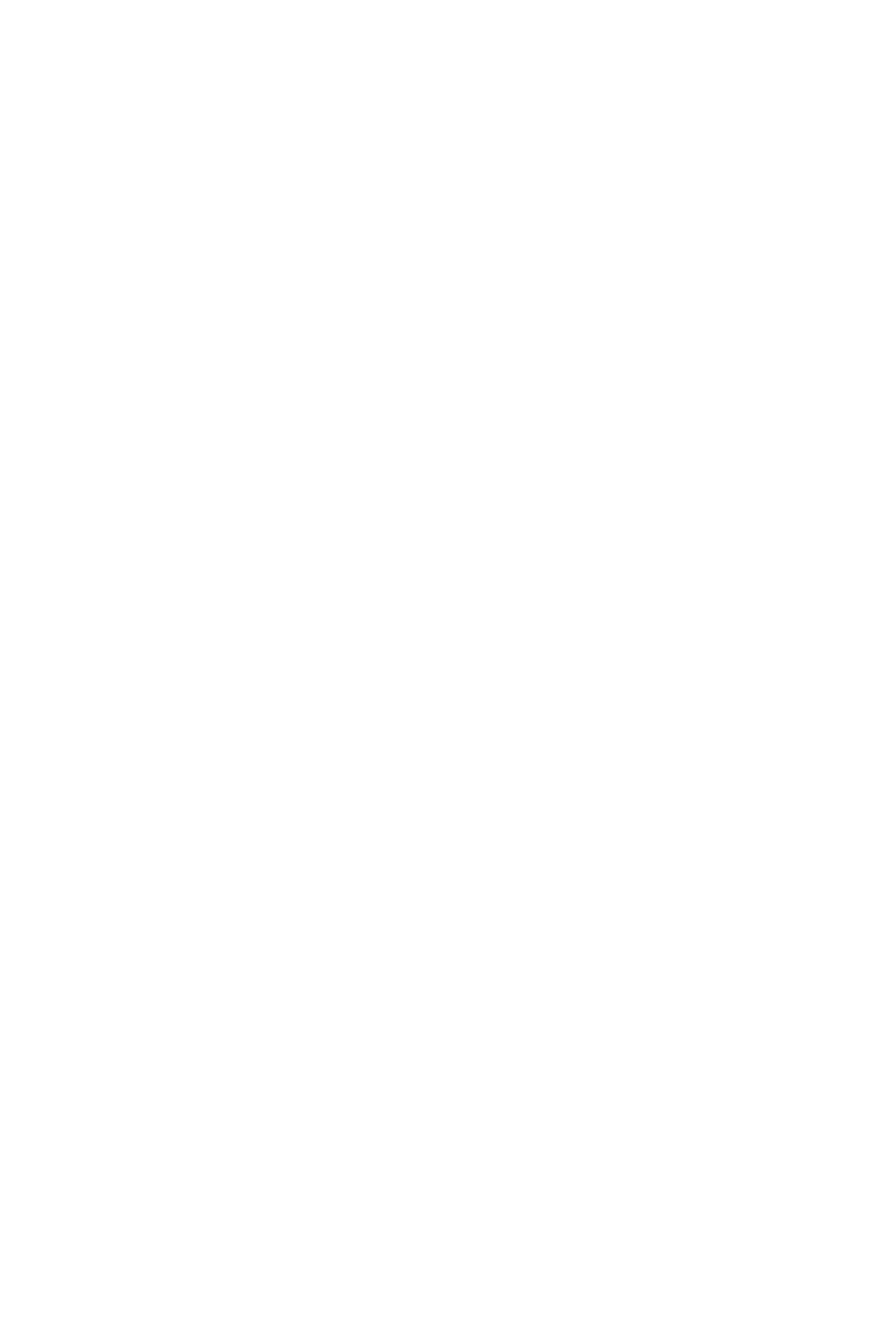
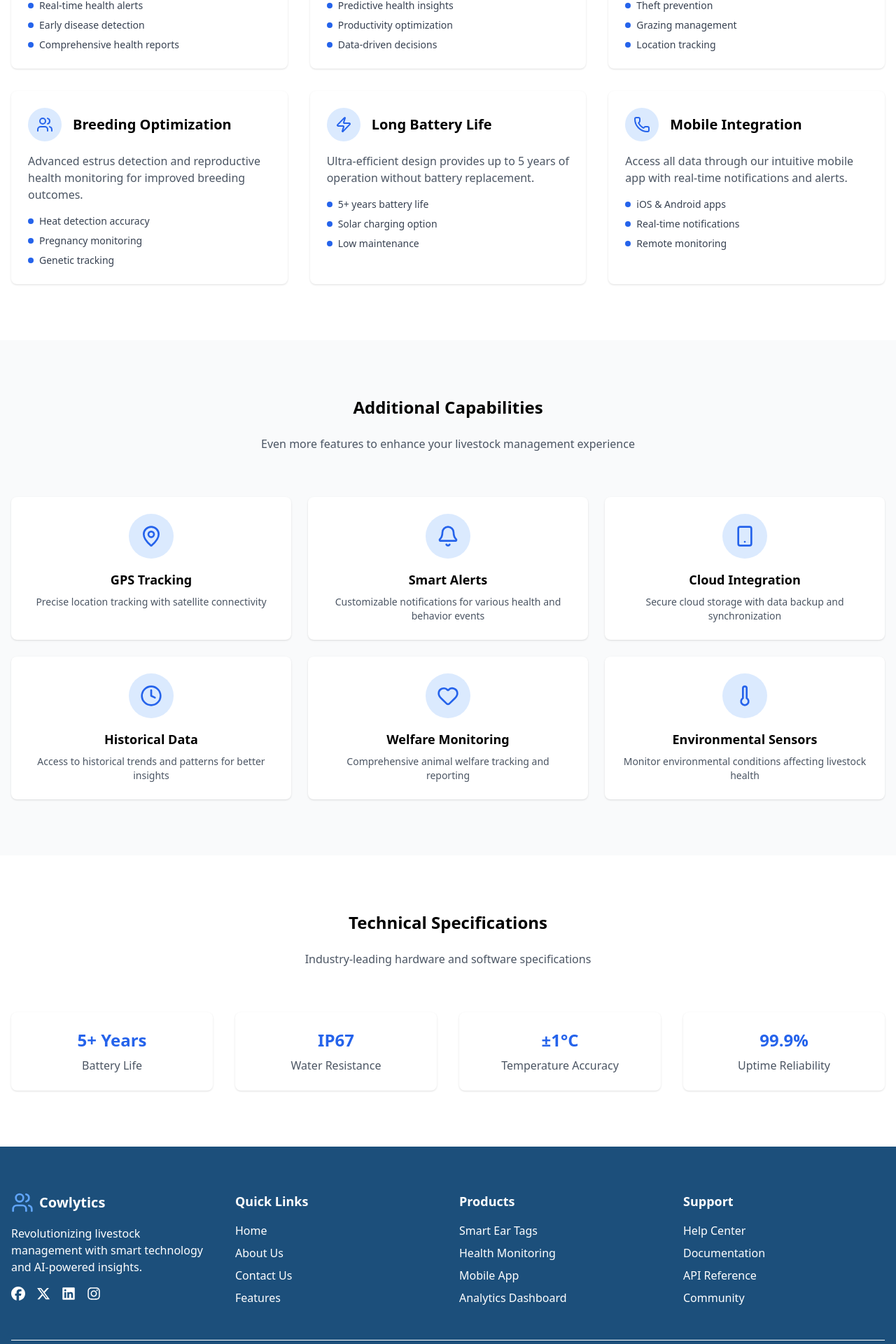
Before and after one commit to baudoinvic/Cowlytics_platform, a React (Vite) app: page /feature in a window 1280 px wide. Before the commit this address had no page. Shown: the part 835-2755 px from the top of the page at 70% size. Before the commit the page ends 800 px from the top, so only its background shows below. Built offline with nearby package versions, Linux system fonts and the light colour scheme.

Commit message:
fixed the navbar

```diff
--- a/src/App.jsx
+++ b/src/App.jsx
@@ -7,6 +7,7 @@ import Layout from "./Layout/Layout";
 import Home from "./Pages/Home";
 import About from "./Pages/About";
 import Contact from "./Pages/Contact";
+import Features from "./Pages/Features";
 
 const App = () => {
   return (
@@ -16,6 +17,7 @@ const App = () => {
           <Route index element={<Home />} />
           <Route path="about" element={<About />} />
           <Route path="contact" element={<Contact />} />
+          <Route path="feature" element={<Features />} />
         </Route>
       </Routes>
     </BrowserRouter>
--- a/src/Components/Footer.jsx
+++ b/src/Components/Footer.jsx
@@ -62,9 +62,11 @@ const Footer = () => {
                 </Link>
               </li>
               <li>
-                <a href="#" className=" hover:text-white transition-colors">
-                  Features
-                </a>
+                <Link to="/feature">
+                  <span className="hover:text-white transition-colors">
+                    Features
+                  </span>
+                </Link>
               </li>
             </ul>
           </div>
@@ -74,24 +76,24 @@ const Footer = () => {
             <h3 className="text-lg font-semibold mb-4">Products</h3>
             <ul className="space-y-2">
               <li>
-                <a href="#" className="hover:text-white transition-colors">
+                <Link to="" className="hover:text-white transition-colors">
                   Smart Ear Tags
-                </a>
+                </Link>
               </li>
               <li>
-                <a href="#" className="hover:text-white transition-colors">
+                <Link to="" className="hover:text-white transition-colors">
                   Health Monitoring
-                </a>
+                </Link>
               </li>
               <li>
-                <a href="#" className="hover:text-white transition-colors">
+                <Link to="" className="hover:text-white transition-colors">
                   Mobile App
-                </a>
+                </Link>
               </li>
               <li>
-                <a href="#" className="hover:text-white transition-colors">
+                <Link to="" className="hover:text-white transition-colors">
                   Analytics Dashboard
-                </a>
+                </Link>
               </li>
             </ul>
           </div>
@@ -101,24 +103,24 @@ const Footer = () => {
             <h3 className="text-lg font-semibold mb-4">Support</h3>
             <ul className="space-y-2">
               <li>
-                <a href="#" className=" hover:text-white transition-colors">
+                <Link to="" className="hover:text-white transition-colors">
                   Help Center
-                </a>
+                </Link>
               </li>
               <li>
-                <a href="#" className=" hover:text-white transition-colors">
+                <Link to="" className="hover:text-white transition-colors">
                   Documentation
-                </a>
+                </Link>
               </li>
               <li>
-                <a href="#" className="hover:text-white transition-colors">
+                <Link to="" className="hover:text-white transition-colors">
                   API Reference
-                </a>
+                </Link>
               </li>
               <li>
-                <a href="#" className="hover:text-white transition-colors">
+                <Link to="" className="hover:text-white transition-colors">
                   Community
-                </a>
+                </Link>
               </li>
             </ul>
           </div>
@@ -127,7 +129,7 @@ const Footer = () => {
         <div className="border-t border-white mt-12 pt-8">
           <div className="flex flex-col md:flex-row justify-between items-center">
             <p className="text-gray-400 text-sm">
-              © 2024 Cowlytics. All rights reserved.
+              © 2025 Cowlytics. All rights reserved.
             </p>
             <div className="flex space-x-6 mt-4 md:mt-0">
               <a
--- /dev/null
+++ b/src/Pages/Features.jsx
@@ -0,0 +1,243 @@
+import {
+  Activity,
+  Zap,
+  Shield,
+  BarChart3,
+  Users,
+  Phone,
+  MapPin,
+  Bell,
+  Smartphone,
+  Clock,
+  Heart,
+  Thermometer,
+} from "lucide-react";
+import { Link } from "react-router-dom";
+
+const Features = () => {
+  const mainFeatures = [
+    {
+      icon: Activity,
+      title: "Health Monitoring",
+      description:
+        "24/7 continuous monitoring of vital signs, body temperature, and activity levels for early disease detection.",
+      benefits: [
+        "Real-time health alerts",
+        "Early disease detection",
+        "Comprehensive health reports",
+      ],
+    },
+    {
+      icon: BarChart3,
+      title: "AI Analytics",
+      description:
+        "Advanced machine learning algorithms analyze patterns to predict health issues and optimize farm productivity.",
+      benefits: [
+        "Predictive health insights",
+        "Productivity optimization",
+        "Data-driven decisions",
+      ],
+    },
+    {
+      icon: Shield,
+      title: "Geo-Fencing",
+      description:
+        "Set virtual boundaries and receive instant alerts when livestock move outside designated areas.",
+      benefits: ["Theft prevention", "Grazing management", "Location tracking"],
+    },
+    {
+      icon: Users,
+      title: "Breeding Optimization",
+      description:
+        "Advanced estrus detection and reproductive health monitoring for improved breeding outcomes.",
+      benefits: [
+        "Heat detection accuracy",
+        "Pregnancy monitoring",
+        "Genetic tracking",
+      ],
+    },
+    {
+      icon: Zap,
+      title: "Long Battery Life",
+      description:
+        "Ultra-efficient design provides up to 5 years of operation without battery replacement.",
+      benefits: [
+        "5+ years battery life",
+        "Solar charging option",
+        "Low maintenance",
+      ],
+    },
+    {
+      icon: Phone,
+      title: "Mobile Integration",
+      description:
+        "Access all data through our intuitive mobile app with real-time notifications and alerts.",
+      benefits: [
+        "iOS & Android apps",
+        "Real-time notifications",
+        "Remote monitoring",
+      ],
+    },
+  ];
+
+  const additionalFeatures = [
+    {
+      icon: MapPin,
+      title: "GPS Tracking",
+      description: "Precise location tracking with satellite connectivity",
+    },
+    {
+      icon: Bell,
+      title: "Smart Alerts",
+      description:
+        "Customizable notifications for various health and behavior events",
+    },
+    {
+      icon: Smartphone,
+      title: "Cloud Integration",
+      description: "Secure cloud storage with data backup and synchronization",
+    },
+    {
+      icon: Clock,
+      title: "Historical Data",
+      description:
+        "Access to historical trends and patterns for better insights",
+    },
+    {
+      icon: Heart,
+      title: "Welfare Monitoring",
+      description: "Comprehensive animal welfare tracking and reporting",
+    },
+    {
+      icon: Thermometer,
+      title: "Environmental Sensors",
+      description:
+        "Monitor environmental conditions affecting livestock health",
+    },
+  ];
+
+  return (
+    <div className="min-h-screen bg-background">
+      {/* Hero Section */}
+      <section className="relative bg-[#1C4F7B] text-white py-20">
+        <div className="container mx-auto px-4">
+          <div className="text-center max-w-4xl mx-auto">
+            <h1 className="text-4xl  font-bold mb-6">
+              Comprehensive
+              <br />
+              Livestock Features
+            </h1>
+            <p className="mb-8 max-w-2xl mx-auto">
+              Discover how our cutting-edge IoT technology revolutionizes
+              livestock management with real-time monitoring, AI-powered
+              insights, and comprehensive health tracking.
+            </p>
+          </div>
+        </div>
+      </section>
+
+      {/* Main Features Section */}
+      <section className="py-20">
+        <div className="container mx-auto px-4">
+          <div className="text-center mb-16">
+            <h2 className="font-bold mb-6 text-2xl">Core Features</h2>
+            <p className="text-gray-600 max-w-3xl mx-auto">
+              Our smart ear tags combine multiple sensors and AI technology to
+              provide comprehensive livestock monitoring solutions.
+            </p>
+          </div>
+
+          <div className="grid md:grid-cols-2 lg:grid-cols-3 gap-8">
+            {mainFeatures.map((feature, index) => (
+              <div
+                key={index}
+                className="bg-white rounded-lg p-6 shadow hover:shadow-lg transition-shadow h-full"
+              >
+                <div className="flex items-center mb-4">
+                  <div className="bg-blue-100 rounded-full w-12 h-12 flex items-center justify-center mr-4">
+                    <feature.icon className="h-6 w-6 text-blue-600" />
+                  </div>
+                  <h3 className="text-xl font-semibold">{feature.title}</h3>
+                </div>
+                <p className="text-gray-600 mb-4">{feature.description}</p>
+                <ul className="space-y-2">
+                  {feature.benefits.map((benefit, idx) => (
+                    <li
+                      key={idx}
+                      className="flex items-center text-sm text-gray-700"
+                    >
+                      <div className="w-2 h-2 bg-blue-600 rounded-full mr-2"></div>
+                      {benefit}
+                    </li>
+                  ))}
+                </ul>
+              </div>
+            ))}
+          </div>
+        </div>
+      </section>
+
+      {/* Additional Features Grid */}
+      <section className="py-20 bg-gray-50">
+        <div className="container mx-auto px-4">
+          <div className="text-center mb-16">
+            <h2 className="text-2xl font-bold mb-6">Additional Capabilities</h2>
+            <p className="text-gray-600">
+              Even more features to enhance your livestock management experience
+            </p>
+          </div>
+
+          <div className="grid md:grid-cols-2 lg:grid-cols-3 gap-6">
+            {additionalFeatures.map((feature, index) => (
+              <div
+                key={index}
+                className="bg-white rounded-lg p-6 shadow hover:shadow-lg transition-shadow text-center"
+              >
+                <div className="bg-blue-100 rounded-full w-16 h-16 flex items-center justify-center mx-auto mb-4">
+                  <feature.icon className="h-8 w-8 text-blue-600" />
+                </div>
+                <h3 className="text-lg font-semibold mb-2">{feature.title}</h3>
+                <p className="text-gray-600 text-sm">{feature.description}</p>
+              </div>
+            ))}
+          </div>
+        </div>
+      </section>
+
+      {/* Technical Specifications */}
+      <section className="py-20">
+        <div className="container mx-auto px-4">
+          <div className="text-center mb-16">
+            <h2 className="text-2xl font-bold mb-6">
+              Technical Specifications
+            </h2>
+            <p className="text-gray-600">
+              Industry-leading hardware and software specifications
+            </p>
+          </div>
+
+          <div className="grid md:grid-cols-2 lg:grid-cols-4 gap-8">
+            {[
+              { title: "5+ Years", subtitle: "Battery Life" },
+              { title: "IP67", subtitle: "Water Resistance" },
+              { title: "±1°C", subtitle: "Temperature Accuracy" },
+              { title: "99.9%", subtitle: "Uptime Reliability" },
+            ].map((item, index) => (
+              <div
+                key={index}
+                className="bg-white rounded-lg p-6 text-center shadow"
+              >
+                <h3 className="text-2xl font-bold text-blue-600 mb-2">
+                  {item.title}
+                </h3>
+                <p className="text-gray-600">{item.subtitle}</p>
+              </div>
+            ))}
+          </div>
+        </div>
+      </section>
+    </div>
+  );
+};
+
+export default Features;
```
Also changed, not shown: src/Components/Navbar.jsx (+17 -41 lines), src/assets/logo.png (added).
